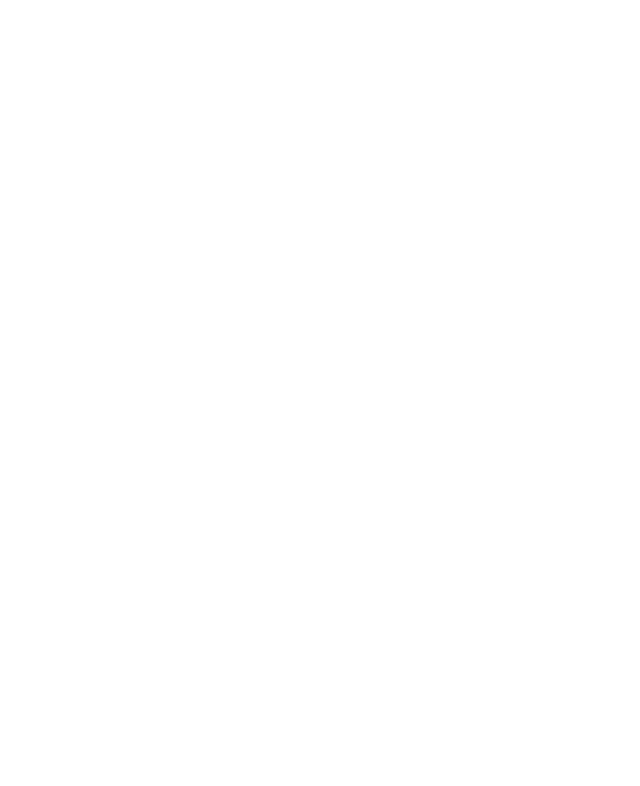
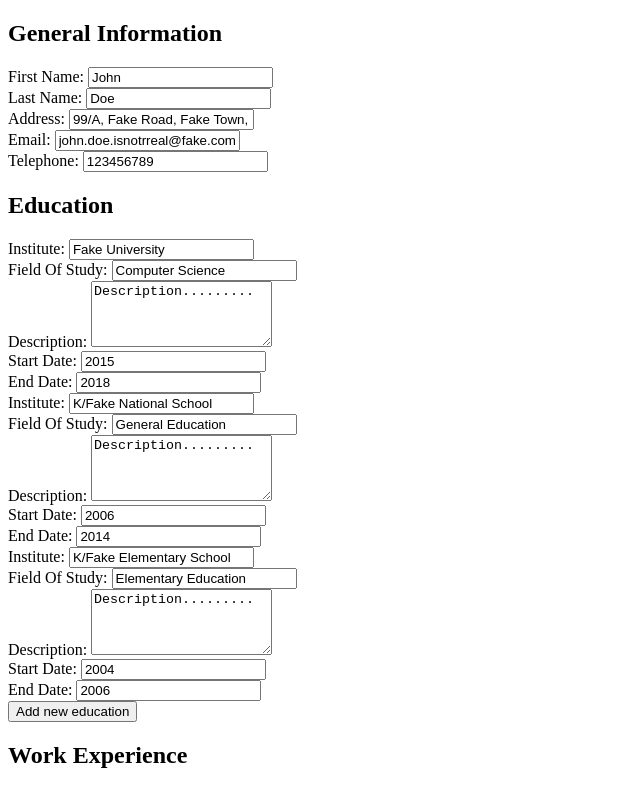
Before and after one commit to VMadhuranga/cv-application, a React (Vite) app: page / in a window 1280 px wide. Shown: the top 786 px of the page, without its empty margins (0-640 px from the left). Built offline with nearby package versions, Linux system fonts and the light colour scheme.

Commit message:
Add CVInformation component to root

```diff
--- a/src/main.jsx
+++ b/src/main.jsx
@@ -1,7 +1,10 @@
 import React from "react";
 import ReactDOM from "react-dom/client";
+import { CVInformation } from "./components/cv-information/cv-information";
 import "./index.css";
 
 ReactDOM.createRoot(document.getElementById("root")).render(
-  <React.StrictMode></React.StrictMode>,
+  <React.StrictMode>
+    <CVInformation></CVInformation>
+  </React.StrictMode>,
 );
```
